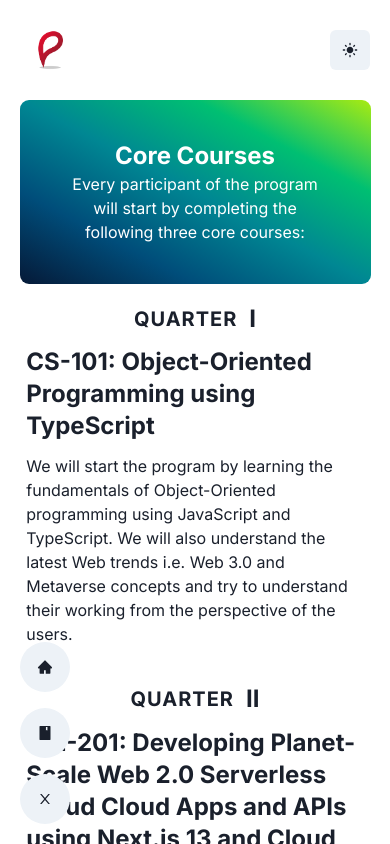
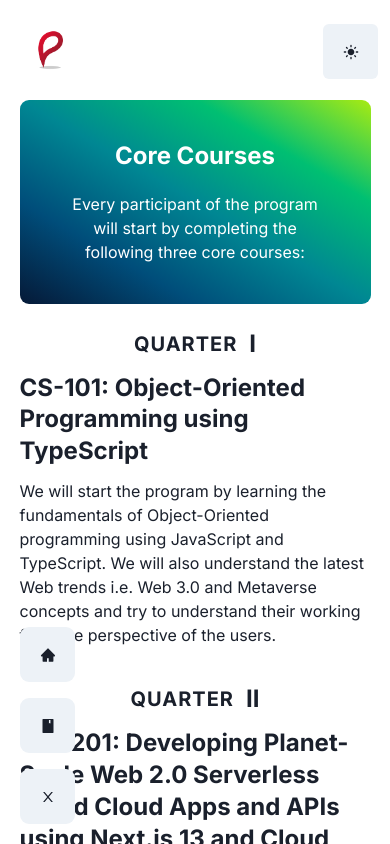
Before and after one commit to saadfrhan/nextjs-panaverse-website, a Next.js app: page /courses in a window 390 px wide. Both pictures are taken after a click on the button 45 px from the left and 799 px from the top of the page. Shown: the top 844 px of the page. Built offline with nearby package versions, Linux system fonts and the light colour scheme.

Commit message:
feat: advancements

```diff
--- a/src/app/courses/page.tsx
+++ b/src/app/courses/page.tsx
@@ -1,6 +1,6 @@
 "use client";
 
-import Item from '@/components/courses/Item';
+import QuarterItem from '@/components/courses/QuarterItem';
 import Container from '@/components/home/container';
 import { courses } from '@/constants/course';
 import { gradientBg } from '@/constants/home';
@@ -30,19 +30,19 @@ export default function Courses() {
                 bg={gradientBg}
                 mb={3}
                 center={<MotionDiv negInit={true} dimension='y' transition={{ type: "spring" }}>
-                  <Heading size={["lg", "xl", "lg", "2xl"]}>{props.main}</Heading>
+                  <Heading size={["lg", "xl", "lg", "2xl"]} mb={5}>{props.main}</Heading>
                   <Text>{props.mainDesc}</Text>
                 </MotionDiv>}
               />
             )}
-            <Item
+            <QuarterItem
               key={idx}
               {...props}
               isSpecialization={props.courses?.length! > 0 && true}
             />
             {props.courses?.length! > 0 &&
               props.courses?.map((c, index) => (
-                <Item key={index} {...c} />
+                <QuarterItem key={index} {...c} />
               ))}
           </Flex>
         ))
--- a/src/app/layout.tsx
+++ b/src/app/layout.tsx
@@ -34,7 +34,7 @@ export default function RootLayout({
         <ChakraProvider>
           <motion.div initial={{ opacity: 0 }} animate={{ opacity: 1 }}>
             <Topbar landscape={landscape} />
-            <Flex direction="column" paddingInline="5%">
+            <Flex direction="column" paddingInline="5%" pb="5%">
               {children}
             </Flex>
             {!landscape && <Mobbar />}
--- a/src/app/page.tsx
+++ b/src/app/page.tsx
@@ -48,10 +48,9 @@ export default function Home() {
 
     <Container
       height={["auto", "60vh", "auto", "auto"]}
-      marginBlock={6}
       center={<MotionDiv transition={{ type: "tween" }} dimension="y">
         <Flex direction="column" justifyContent="center" className="diagonal-box" as="div">
-          <Heading marginBlock={3}>
+          <Heading mb={3}>
             {home[2].info?.head}
           </Heading>
           <Text textAlign="justify">
@@ -63,7 +62,6 @@ export default function Home() {
     />
 
     <Container
-      marginBlock={50}
       height={["auto", "60vh", "auto", "auto"]}
       center={<MotionDiv dimension="y" transition={{ type: "tween" }}>
         <Flex direction="column">
--- /dev/null
+++ b/src/components/courses/HeadingBlock.tsx
@@ -0,0 +1,20 @@
+import { gradientBg } from "@/constants/home";
+import { HeadingBlock } from "@/ts";
+import { Flex, Heading, Text } from "@chakra-ui/react";
+
+const HeadingBlock: React.FC<HeadingBlock> = ({ description, heading, isSpecialization, number }) => (
+  <Flex direction="column" gap={3} mt={isSpecialization ? 2 : 0}>
+    <Heading
+      size={['lg', 'xl', 'lg', 'xl']}
+      bg={isSpecialization ? gradientBg : 'transparent'}
+      rounded={9}
+      p={isSpecialization ? 5 : 0}
+      color={isSpecialization ? "white" : "auto"}
+    >
+      {isSpecialization && `${number}. `} {heading}
+    </Heading>
+    {description && <Text>{description}</Text>}
+  </Flex>
+);
+
+export default HeadingBlock;
--- a/src/components/courses/Item.tsx
+++ /dev/null
@@ -1,32 +0,0 @@
-import { ItemProps } from '@/ts';
-import MotionDiv from '@/utils/motion';
-import { Flex, Heading, Text, useMediaQuery } from '@chakra-ui/react';
-
-
-const Item: React.FC<ItemProps> = ({ number, heading, description, isSpecialization = false }) => {
-  const [isLandscape] = useMediaQuery('(min-width: 994px)', {
-    ssr: true,
-    fallback: false
-  });
-
-  return (<MotionDiv dimension='x' negInit={true} transition={{ type: "tween" }}>
-    <Flex maxW="100%" gap="3vw" padding={isLandscape && !isSpecialization ? "4vh" : "0.8vh"} direction={['column', 'column', 'column', isSpecialization ? 'column' : 'row']} justifyContent="center" >
-      {!isSpecialization && <Flex direction={isLandscape ? "column" : "row"} justifyContent="center" alignItems="center">
-        <Heading letterSpacing={isLandscape ? 8 : 1} size="md" mb={isLandscape ? "3vh" : 0} mr={isLandscape ? 0 : 3}>
-          QUARTER
-        </Heading>
-        <Heading size={["lg", "xl", "lg", "3xl"]}>
-          {number}
-        </Heading>
-      </Flex>}
-      <Flex direction="column" gap={3} mt={isSpecialization ? 5 : 0}>
-        <Heading size={["lg", "xl", "lg", "xl"]}>
-          {isSpecialization && number + '. '}  {heading}
-        </Heading>
-        {description && <Text>{description}</Text>}
-      </Flex>
-    </Flex>
-  </MotionDiv>)
-}
-
-export default Item;
--- /dev/null
+++ b/src/components/courses/NumberLabel.tsx
@@ -0,0 +1,15 @@
+import { NumberLabel } from "@/ts";
+import { Flex, Heading } from "@chakra-ui/react";
+
+const NumberLabel: React.FC<NumberLabel> = ({ isLandscape, number }) => (
+  <Flex direction={isLandscape ? 'column' : 'row'} justifyContent="center" alignItems="center" mt={isLandscape ? 0 : 3}>
+    <Heading letterSpacing={isLandscape ? 8 : 1} size="md" mb={isLandscape ? '3vh' : 0} mr={isLandscape ? 0 : 3}>
+      QUARTER
+    </Heading>
+    <Heading size={['lg', 'xl', 'lg', isLandscape ? '3xl' : 'md']}>
+      {number}
+    </Heading>
+  </Flex>
+);
+
+export default NumberLabel;
--- /dev/null
+++ b/src/components/courses/QuarterItem.tsx
@@ -0,0 +1,53 @@
+import { ItemProps } from '@/ts';
+import MotionDiv from '@/utils/motion';
+import { Flex, useMediaQuery } from '@chakra-ui/react';
+import HeadingBlock from './HeadingBlock';
+import NumberLabel from './NumberLabel';
+
+const QuarterItem: React.FC<ItemProps> = ({
+  number,
+  heading,
+  description,
+  isSpecialization = false,
+}) => {
+
+  const [isLandscape] = useMediaQuery('(min-width: 994px)', {
+    ssr: true,
+    fallback: false,
+  });
+
+  return (
+    <MotionDiv dimension="x" negInit={true} transition={{ type: 'tween' }}>
+      <Flex
+        gap="3vw"
+        alignItems={isSpecialization ? "stretch" : "center"}
+        padding={
+          isLandscape
+            ? !isSpecialization
+              ? '4vh'
+              : '0.8vh'
+            : 0
+        }
+        direction={
+          isSpecialization ? ['column'] : ['column', 'column', 'column', 'row']
+        }
+        w="100%"
+      >
+        {!isSpecialization && (
+          <NumberLabel
+            isLandscape={isLandscape}
+            number={number}
+          />
+        )}
+        <HeadingBlock
+          description={description}
+          heading={heading}
+          isSpecialization={isSpecialization}
+          number={number}
+        />
+      </Flex>
+    </MotionDiv >
+  );
+};
+
+export default QuarterItem;
--- a/src/components/navigation/mobbar.tsx
+++ b/src/components/navigation/mobbar.tsx
@@ -15,28 +15,37 @@ export const Mobbar = () => {
   const [close, isClose] = useState(true)
 
   return (
-    <Flex position="sticky" direction="column" justifyContent="flex-start" right={0} bottom={0} p={5} gap={4}>
-      {!close && <>
+    <Flex
+      position="fixed"
+      direction="column"
+      justifyContent="flex-start"
+      left={0}
+      bottom={0}
+      p={5}
+      gap={4}
+      z-index={1}
+    >
       <Link href="/">
         <IconButton
-            w={50} h={50}
-            rounded="full"
+          w={55} h={55}
+          rounded={9}
+          display={close ? 'none' : 'flex'}
           aria-label="home"
           icon={<Icon as={HomeIcon} />}
         />
       </Link>
       <Link href="/courses">
         <IconButton
-            rounded="full"
-            w={50} h={50}
+          display={close ? 'none' : 'flex'}
+          rounded={9}
+          w={55} h={55}
           aria-label="home"
-            icon={<Icon as={CourseIcon} />}
-          />
+          icon={<Icon as={CourseIcon} w={70} />}
+        >Courses</IconButton>
       </Link>
-      </>}
       <IconButton
-        w={50} h={50}
-        rounded="full"
+        w={55} h={55}
+        rounded={9}
         onClick={() => isClose(!close)}
         aria-label="home"
         icon={<Icon as={close ? MenuIcon : CloseIcon} />}
--- a/src/components/navigation/topbar.tsx
+++ b/src/components/navigation/topbar.tsx
@@ -23,8 +23,15 @@ export default function Topbar({ landscape }: { landscape: boolean }) {
             <Link href="/courses">Courses</Link>
           </Button>
         </Flex>}
-      <Flex w="100%" justifyContent="flex-end" alignContent="center" alignItems="center">
+      <Flex justifyContent="flex-end" alignItems="center" position="fixed"
+        right={0}
+        top={0}
+        gap={4}
+        z-index={1}
+        mr={3}
+        mt={6}>
         <IconButton
+          w={55} h={55}
           aria-label="toggle-mode"
           icon={<Icon as={colorMode === "dark" ? MdDarkMode : MdLightMode} />}
           onClick={toggleColorMode}
--- a/src/constants/course.ts
+++ b/src/constants/course.ts
@@ -32,6 +32,71 @@ export const courses: Item = {
       number: "V",
       heading: `MV-361: Developing Planet-Scale Open Virtual and Augmented Metaverse Experiences`
     }]
+  },
+  {
+    number: "II",
+    heading: "Artificial Intelligence (AI) and Deep Learning Specialization",
+    description: `The AI and Deep Learning specialization focuses on building and deploying intelligent APIs using OpenAI models and building custom Deep Learning Tensorflow models.`,
+    courses: [{
+      number: "IV",
+      heading: `AI-351: Developing Planet-Scale Intelligent APIs and Python Programming`
+    },
+    {
+      number: "V",
+      heading: `AI-361: Deep Learning and MLOps`
+    }]
+  },
+  {
+    number: "III",
+    heading: "Cloud-Native Computing Specialization",
+    description: `The Cloud-Native Computing Specialization focuses on Containers, Kubernetes, and CDK for Kubernetes. `,
+    courses: [{
+      number: "IV",
+      heading: `CN-351: Certified Kubernetes Application Developer (CKAD)`
+    },
+    {
+      number: "V",
+      heading: `CN-361: Developing Multi-Cloud APIs using CDK for Terraform`
+    }]
+  },
+  {
+    number: "IV",
+    heading: "Ambient Computing and IoT Specialization",
+    description: `The Ambient Computing and IoT Specialization focuses on building Smart Homes, Offices, Factories, and Cities using Voice computing, Matter Protocol, and Embedded Devices.`,
+    courses: [{
+      number: "IV",
+      heading: `AC-351: Ambient Computing with Voice Assistants and Matter Protocol Devices`
+    },
+    {
+      number: "V",
+      heading: `AC-361: Embedded Programming using C and Rust`
+    }]
+  },
+  {
+    number: "V",
+    heading: "Genomics and Bioinformatics Specialization",
+    description: `Genomics is the study of the total genetic makeup of individual organisms, and how this genetic information is structured, functions, and has evolved; bioinformatics encompasses a diverse range of analytical methods and tools applied to genomic data. This Specialization focuses on performing complex bioinformatics analysis using the most essential Python libraries and applications.`,
+    courses: [{
+      number: "IV",
+      heading: `Bio-351: Python for Biologists`
+    },
+    {
+      number: "V",
+      heading: `Bio-361: Bioinformatics with Python`
+    }]
+  },
+  {
+    number: "VI",
+    heading: "Network Programmability and Automation Specialization",
+    description: `More than ever, network engineers are finding it challenging to complete their duties entirely manually. Network automation is now crucial due to new protocols, technologies, delivery models, and the requirement for enterprises to become more adaptable and agile. This course teaches network engineers how to automate systems with code using a variety of technologies and tools, including Linux, Python, APIs, and Git.`,
+    courses: [{
+      number: "IV",
+      heading: `NPA-351: CCNA 200-301 Certification`
+    },
+    {
+      number: "V",
+      heading: `NPA-361: Network Programmability and Automation`
+    }]
   }],
 
 }
--- a/src/constants/home.ts
+++ b/src/constants/home.ts
@@ -1,4 +1,6 @@
 export const gradientBg = "linear-gradient(to right top, #051937, #004d7a, #008793, #00bf72, #a8eb12)";
+
+export const shadowColor = "rgb(204, 219, 232) 3px 3px 6px 0px inset, rgba(255, 255, 255, 0.5) -3px -3px 6px 1px inset"
 
 export const home = [
   {
@@ -9,7 +11,7 @@ export const home = [
   },
   {
     quote: {
-      text: "The Future of the Web is Web 3.0, Metaverse, and Edge Computing. Panaverse DAO is a movement to spread these technolgies globally. It is community of Web 3.0 and Metaverse developers, designers, trainers, startup founders and service providers.",
+      text: `"The Future of the Web is Web 3.0, Metaverse, and Edge Computing. Panaverse DAO is a movement to spread these technolgies globally. It is community of Web 3.0 and Metaverse developers, designers, trainers, startup founders and service providers."`,
       author: "~ Zia Khan"
     }
   },
```
Also changed, not shown: src/ts/index.ts (+12 -0 lines). Lines whose indentation alone changed are shown as unchanged.
